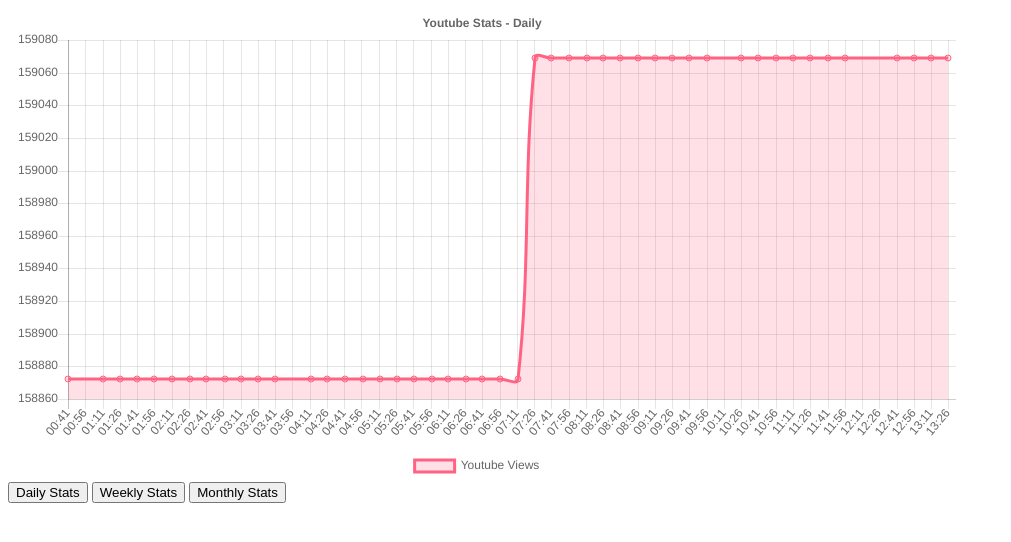
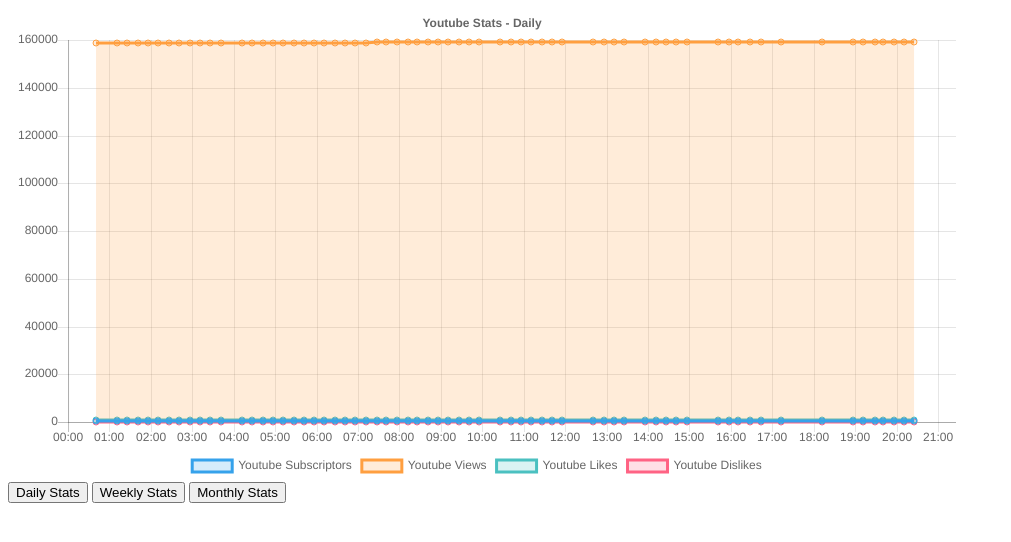
Before and after one commit to AngelLM/CharJSDemo, a plain HTML site: page index.html in a window 1280 px wide. Both pictures are taken after a click on the button "Daily Stats". Shown: the whole page, without its empty margins (0-1011 px from the left). Drawn offline with Linux system fonts and the light colour scheme.

Commit message:
Added fixes

```diff
--- a/js/mio.js
+++ /dev/null
@@ -1,191 +0,0 @@
-
-var color = Chart.helpers.color;
-var YoutubeViews = [1,2,3];
-var YoutubeViewsTime = ["00:01","00:11","00:21"];
-var YoutubeViewsArray = []
-var ViewsObj = {x: YoutubeViewsTime, y: YoutubeViews}
-var scatterChartData = {
-    datasets: [{
-        label: "Youtube Views",
-        borderColor: window.chartColors.red,
-        backgroundColor: color(window.chartColors.red).alpha(0.2).rgbString(),
-        data: YoutubeViewsArray
-    },
-    ]
-};
-
-window.onload = function() {
-    var ctx = document.getElementById("canvas").getContext("2d");
-    window.myScatter = Chart.Scatter(ctx, {
-        data: scatterChartData,
-        options: {
-           scales:{
-             xAxes: [{
-                  type: 'time',
-                  time: {
-                    format: "HH:mm",
-                    unit: 'hour',
-                    unitStepSize: 2,
-                    displayFormats: {
-                      'minute': 'HH:mm',
-                      'hour': 'HH:mm',
-                    },
-                    }
-                }],
-            yAxes: [{
-              display: true,
-              ticks: {
-                  //suggestedMin: 0,
-                  //beginAtZero: true
-              }
-          }]
-              },
-            title: {
-                display: true,
-                text: 'Youtube Stats - Daily'
-            },
-            legend: {
-                display: true,
-                position: 'bottom'
-            }
-        }
-    });
-    YoutubeViews = [];
-    YoutubeViewsTime = [];
-    YoutubeViewsArray = [];
-    fetch('daily.txt')
-      .then(yt => yt.text())
-      .then(content => {
-        let lines = content.split(/\n/);
-        lines.forEach(function(line){
-          let stats = line.split('-');
-          if (stats[0]=='Youtube'){
-            if (stats[1]=='Views'){
-              YoutubeViews.push(stats[2]);
-              YoutubeViewsTime.push(stats[3]);
-            };
-          };
-        });
-        for (var i = 0; i<YoutubeViews.length; i++){
-          var obj = {x:YoutubeViewsTime[i],y:YoutubeViews[i]};
-          YoutubeViewsArray.push(obj);
-          }
-        scatterChartData.datasets.forEach(function(dataset) {
-          dataset.data = YoutubeViewsArray;
-        });
-        window.myScatter.update();
-      });
-};
-
-document.getElementById('dailyData').addEventListener('click', function() {
-  myScatter.destroy();
-  var ctx = document.getElementById("canvas").getContext("2d");
-  window.myScatter = Chart.Scatter(ctx, {
-      data: scatterChartData,
-      options: {
-         scales:{
-           xAxes: [{
-                type: 'time',
-                time: {
-                  format: "HH:mm",
-                  unit: 'minute',
-                  unitStepSize: 15,
-                  displayFormats: {
-                    'minute': 'HH:mm',
-                    'hour': 'HH:mm',
-                  },
-                  }
-              }]
-            },
-          title: {
-              display: true,
-              text: 'Youtube Stats - Daily'
-          },
-          legend: {
-              display: true,
-              position: 'bottom'
-          }
-      }
-  });
-  YoutubeViews = [];
-  YoutubeViewsTime = [];
-  YoutubeViewsArray = [];
-  fetch('daily.txt')
-    .then(yt => yt.text())
-    .then(content => {
-      let lines = content.split(/\n/);
-      lines.forEach(function(line){
-        let stats = line.split('-');
-        if (stats[0]=='Youtube'){
-          if (stats[1]=='Views'){
-            YoutubeViews.push(stats[2]);
-            YoutubeViewsTime.push(stats[3]);
-          };
-        };
-      });
-      for (var i = 0; i<YoutubeViews.length; i++){
-        var obj = {x:YoutubeViewsTime[i],y:YoutubeViews[i]};
-        YoutubeViewsArray.push(obj);
-        }
-      scatterChartData.datasets.forEach(function(dataset) {
-        dataset.data = YoutubeViewsArray;
-      });
-      window.myScatter.update();
-    });
-});
-
-document.getElementById('weeklyData').addEventListener('click', function() {
-  myScatter.destroy();
-  var ctx = document.getElementById("canvas").getContext("2d");
-  window.myScatter = Chart.Scatter(ctx, {
-      data: scatterChartData,
-      options: {
-         scales:{
-           xAxes: [{
-                type: 'time',
-                time: {
-                  format: "DD/MMM",
-                  unit: 'day',
-                  unitStepSize: 1,
-                  displayFormats: {
-                    'day': 'DD MMM',
-                  },
-                  }
-              }]
-            },
-          title: {
-              display: true,
-              text: 'Youtube Stats - Weekly'
-          },
-          legend: {
-              display: true,
-              position: 'bottom'
-          }
-      }
-  });
-  YoutubeViews = [];
-  YoutubeViewsTime = [];
-  YoutubeViewsArray = [];
-  fetch('youtube-weekly.txt')
-    .then(yt => yt.text())
-    .then(content => {
-      let lines = content.split(/\n/);
-      lines.forEach(function(line){
-        let stats = line.split('-');
-        if (stats[0]=='Views'){
-          if (stats[1]=='Views'){
-            YoutubeViews.push(stats[2]);
-            YoutubeViewsTime.push(stats[3]);
-          };
-        };
-      });
-      for (var i = 0; i<YoutubeViews.length; i++){
-        var obj = {x:YoutubeViewsTime[i],y:YoutubeViews[i]};
-        YoutubeViewsArray.push(obj);
-        }
-      scatterChartData.datasets.forEach(function(dataset) {
-        dataset.data = YoutubeViewsArray;
-      });
-      window.myScatter.update();
-    });
-});
--- /dev/null
+++ b/js/youtubeChart.js
@@ -0,0 +1,341 @@
+
+var color = Chart.helpers.color;
+var YoutubeSubscriptors = [];
+var YoutubeSubscriptorsTime = [];
+var YoutubeSubscriptorsArray = [];
+
+var YoutubeViews = [];
+var YoutubeViewsTime = [];
+var YoutubeViewsArray = [];
+
+var YoutubeLikes = [];
+var YoutubeLikesTime = [];
+var YoutubeLikesArray = [];
+
+var YoutubeDislikes = [];
+var YoutubeDislikesTime = [];
+var YoutubeDislikesArray = [];
+// var ViewsObj = {x: YoutubeViewsTime, y: YoutubeViews}
+var scatterChartData = {
+    datasets: [{
+        label: "Youtube Subscriptors",
+        borderColor: window.chartColors.blue,
+        backgroundColor: color(window.chartColors.blue).alpha(0.2).rgbString(),
+        data: YoutubeSubscriptorsArray
+    },{
+        label: "Youtube Views",
+        borderColor: window.chartColors.orange,
+        backgroundColor: color(window.chartColors.orange).alpha(0.2).rgbString(),
+        data: YoutubeViewsArray
+    },{
+        label: "Youtube Likes",
+        borderColor: window.chartColors.green,
+        backgroundColor: color(window.chartColors.green).alpha(0.2).rgbString(),
+        data: YoutubeLikesArray
+    },{
+        label: "Youtube Dislikes",
+        borderColor: window.chartColors.red,
+        backgroundColor: color(window.chartColors.red).alpha(0.2).rgbString(),
+        data: YoutubeDislikesArray
+    },
+    ]
+};
+
+window.onload = function() {
+    var ctx = document.getElementById("canvas").getContext("2d");
+    window.myScatter = Chart.Scatter(ctx, {
+        data: scatterChartData,
+        options: {
+           scales:{
+             xAxes: [{
+                  type: 'time',
+                  time: {
+                    format: "HH:mm",
+                    unit: 'hour',
+                    unitStepSize: 1,
+                    displayFormats: {
+                      'minute': 'HH:mm',
+                      'hour': 'HH:mm',
+                    },
+                    }
+                }],
+            yAxes: [{
+              display: true,
+              ticks: {
+                  //suggestedMin: 0,
+                  //beginAtZero: true
+              }
+          }]
+              },
+            title: {
+                display: true,
+                text: 'Youtube Stats - Daily'
+            },
+            legend: {
+                display: true,
+                position: 'bottom'
+            }
+        }
+    });
+
+    YoutubeSubscriptors = [];
+    YoutubeSubscriptorsTime = [];
+    YoutubeSubscriptorsArray = [];
+
+    YoutubeViews = [];
+    YoutubeViewsTime = [];
+    YoutubeViewsArray = [];
+
+    YoutubeLikes = [];
+    YoutubeLikesTime = [];
+    YoutubeLikesArray = [];
+
+    YoutubeDislikes = [];
+    YoutubeDislikesTime = [];
+    YoutubeDislikesArray = [];
+
+    fetch('js/logs/daily.txt')
+      .then(yt => yt.text())
+      .then(content => {
+        let lines = content.split(/\n/);
+        lines.forEach(function(line){
+          let stats = line.split('-');
+          if (stats[0]=='Youtube'){
+            if (stats[1]=='Subscriptors'){
+              YoutubeSubscriptors.push(stats[2]);
+              YoutubeSubscriptorsTime.push(stats[3]);
+            };
+            if (stats[1]=='Views'){
+              YoutubeViews.push(stats[2]);
+              YoutubeViewsTime.push(stats[3]);
+            };
+            if (stats[1]=='Likes'){
+              YoutubeLikes.push(stats[2]);
+              YoutubeLikesTime.push(stats[3]);
+            };
+            if (stats[1]=='Dislikes'){
+              YoutubeDislikes.push(stats[2]);
+              YoutubeDislikesTime.push(stats[3]);
+            };
+          };
+        });
+        for (var i = 0; i<YoutubeSubscriptors.length; i++){
+          var obj = {x:YoutubeSubscriptorsTime[i],y:YoutubeSubscriptors[i]};
+          YoutubeSubscriptorsArray.push(obj);
+        };
+        for (var i = 0; i<YoutubeViews.length; i++){
+          var obj = {x:YoutubeViewsTime[i],y:YoutubeViews[i]};
+          YoutubeViewsArray.push(obj);
+        };
+        for (var i = 0; i<YoutubeLikes.length; i++){
+          var obj = {x:YoutubeLikesTime[i],y:YoutubeLikes[i]};
+          YoutubeLikesArray.push(obj);
+        };
+        for (var i = 0; i<YoutubeDislikes.length; i++){
+          var obj = {x:YoutubeDislikesTime[i],y:YoutubeDislikes[i]};
+          YoutubeDislikesArray.push(obj);
+        };
+          scatterChartData.datasets[0].data = YoutubeSubscriptorsArray;
+          scatterChartData.datasets[1].data = YoutubeViewsArray;
+          scatterChartData.datasets[2].data = YoutubeLikesArray;
+          scatterChartData.datasets[3].data = YoutubeDislikesArray;
+        window.myScatter.update();
+      });
+};
+
+document.getElementById('dailyData').addEventListener('click', function() {
+  myScatter.destroy();
+  var ctx = document.getElementById("canvas").getContext("2d");
+  window.myScatter = Chart.Scatter(ctx, {
+      data: scatterChartData,
+      options: {
+         scales:{
+           xAxes: [{
+                type: 'time',
+                time: {
+                  format: "HH:mm",
+                  unit: 'hour',
+                  unitStepSize: 1,
+                  displayFormats: {
+                    'minute': 'HH:mm',
+                    'hour': 'HH:mm',
+                  },
+                  }
+              }],
+          yAxes: [{
+            display: true,
+            ticks: {
+                //suggestedMin: 0,
+                //beginAtZero: true
+            }
+        }]
+            },
+          title: {
+              display: true,
+              text: 'Youtube Stats - Daily'
+          },
+          legend: {
+              display: true,
+              position: 'bottom'
+          }
+      }
+  });
+
+  YoutubeSubscriptors = [];
+  YoutubeSubscriptorsTime = [];
+  YoutubeSubscriptorsArray = [];
+
+  YoutubeViews = [];
+  YoutubeViewsTime = [];
+  YoutubeViewsArray = [];
+
+  YoutubeLikes = [];
+  YoutubeLikesTime = [];
+  YoutubeLikesArray = [];
+
+  YoutubeDislikes = [];
+  YoutubeDislikesTime = [];
+  YoutubeDislikesArray = [];
+
+  fetch('js/logs/daily.txt')
+    .then(yt => yt.text())
+    .then(content => {
+      let lines = content.split(/\n/);
+      lines.forEach(function(line){
+        let stats = line.split('-');
+        if (stats[0]=='Youtube'){
+          if (stats[1]=='Subscriptors'){
+            YoutubeSubscriptors.push(stats[2]);
+            YoutubeSubscriptorsTime.push(stats[3]);
+          };
+          if (stats[1]=='Views'){
+            YoutubeViews.push(stats[2]);
+            YoutubeViewsTime.push(stats[3]);
+          };
+          if (stats[1]=='Likes'){
+            YoutubeLikes.push(stats[2]);
+            YoutubeLikesTime.push(stats[3]);
+          };
+          if (stats[1]=='Dislikes'){
+            YoutubeDislikes.push(stats[2]);
+            YoutubeDislikesTime.push(stats[3]);
+          };
+        };
+      });
+      for (var i = 0; i<YoutubeSubscriptors.length; i++){
+        var obj = {x:YoutubeSubscriptorsTime[i],y:YoutubeSubscriptors[i]};
+        YoutubeSubscriptorsArray.push(obj);
+      };
+      for (var i = 0; i<YoutubeViews.length; i++){
+        var obj = {x:YoutubeViewsTime[i],y:YoutubeViews[i]};
+        YoutubeViewsArray.push(obj);
+      };
+      for (var i = 0; i<YoutubeLikes.length; i++){
+        var obj = {x:YoutubeLikesTime[i],y:YoutubeLikes[i]};
+        YoutubeLikesArray.push(obj);
+      };
+      for (var i = 0; i<YoutubeDislikes.length; i++){
+        var obj = {x:YoutubeDislikesTime[i],y:YoutubeDislikes[i]};
+        YoutubeDislikesArray.push(obj);
+      };
+        scatterChartData.datasets[0].data = YoutubeSubscriptorsArray;
+        scatterChartData.datasets[1].data = YoutubeViewsArray;
+        scatterChartData.datasets[2].data = YoutubeLikesArray;
+        scatterChartData.datasets[3].data = YoutubeDislikesArray;
+      window.myScatter.update();
+    });
+});
+
+document.getElementById('weeklyData').addEventListener('click', function() {
+  myScatter.destroy();
+  var ctx = document.getElementById("canvas").getContext("2d");
+  window.myScatter = Chart.Scatter(ctx, {
+      data: scatterChartData,
+      options: {
+         scales:{
+           xAxes: [{
+                type: 'time',
+                time: {
+                  format: "DD/MMM",
+                  unit: 'day',
+                  unitStepSize: 1,
+                  displayFormats: {
+                    'day': 'DD MMM',
+                  },
+                  }
+              }]
+            },
+          title: {
+              display: true,
+              text: 'Youtube Stats - Weekly'
+          },
+          legend: {
+              display: true,
+              position: 'bottom'
+          }
+      }
+  });
+  YoutubeSubscriptors = [];
+  YoutubeSubscriptorsTime = [];
+  YoutubeSubscriptorsArray = [];
+
+  YoutubeViews = [];
+  YoutubeViewsTime = [];
+  YoutubeViewsArray = [];
+
+  YoutubeLikes = [];
+  YoutubeLikesTime = [];
+  YoutubeLikesArray = [];
+
+  YoutubeDislikes = [];
+  YoutubeDislikesTime = [];
+  YoutubeDislikesArray = [];
+
+  fetch('js/logs/weekly.txt')
+    .then(yt => yt.text())
+    .then(content => {
+      let lines = content.split(/\n/);
+      lines.forEach(function(line){
+        let stats = line.split('-');
+        if (stats[0]=='Youtube'){
+          if (stats[1]=='Subscriptors'){
+            YoutubeSubscriptors.push(stats[2]);
+            YoutubeSubscriptorsTime.push(stats[3]);
+          };
+          if (stats[1]=='Views'){
+            YoutubeViews.push(stats[2]);
+            YoutubeViewsTime.push(stats[3]);
+          };
+          if (stats[1]=='Likes'){
+            YoutubeLikes.push(stats[2]);
+            YoutubeLikesTime.push(stats[3]);
+          };
+          if (stats[1]=='Dislikes'){
+            YoutubeDislikes.push(stats[2]);
+            YoutubeDislikesTime.push(stats[3]);
+          };
+        };
+      });
+      for (var i = 0; i<YoutubeSubscriptors.length; i++){
+        var obj = {x:YoutubeSubscriptorsTime[i],y:YoutubeSubscriptors[i]};
+        YoutubeSubscriptorsArray.push(obj);
+      };
+      for (var i = 0; i<YoutubeViews.length; i++){
+        var obj = {x:YoutubeViewsTime[i],y:YoutubeViews[i]};
+        YoutubeViewsArray.push(obj);
+      };
+      for (var i = 0; i<YoutubeLikes.length; i++){
+        var obj = {x:YoutubeLikesTime[i],y:YoutubeLikes[i]};
+        YoutubeLikesArray.push(obj);
+      };
+      for (var i = 0; i<YoutubeDislikes.length; i++){
+        var obj = {x:YoutubeDislikesTime[i],y:YoutubeDislikes[i]};
+        YoutubeDislikesArray.push(obj);
+      };
+        scatterChartData.datasets[0].data = YoutubeSubscriptorsArray;
+        scatterChartData.datasets[1].data = YoutubeViewsArray;
+        scatterChartData.datasets[2].data = YoutubeLikesArray;
+        scatterChartData.datasets[3].data = YoutubeDislikesArray;
+      window.myScatter.update();
+    });
+  });
```
Also changed, not shown: index.html (+1 -1 lines).
